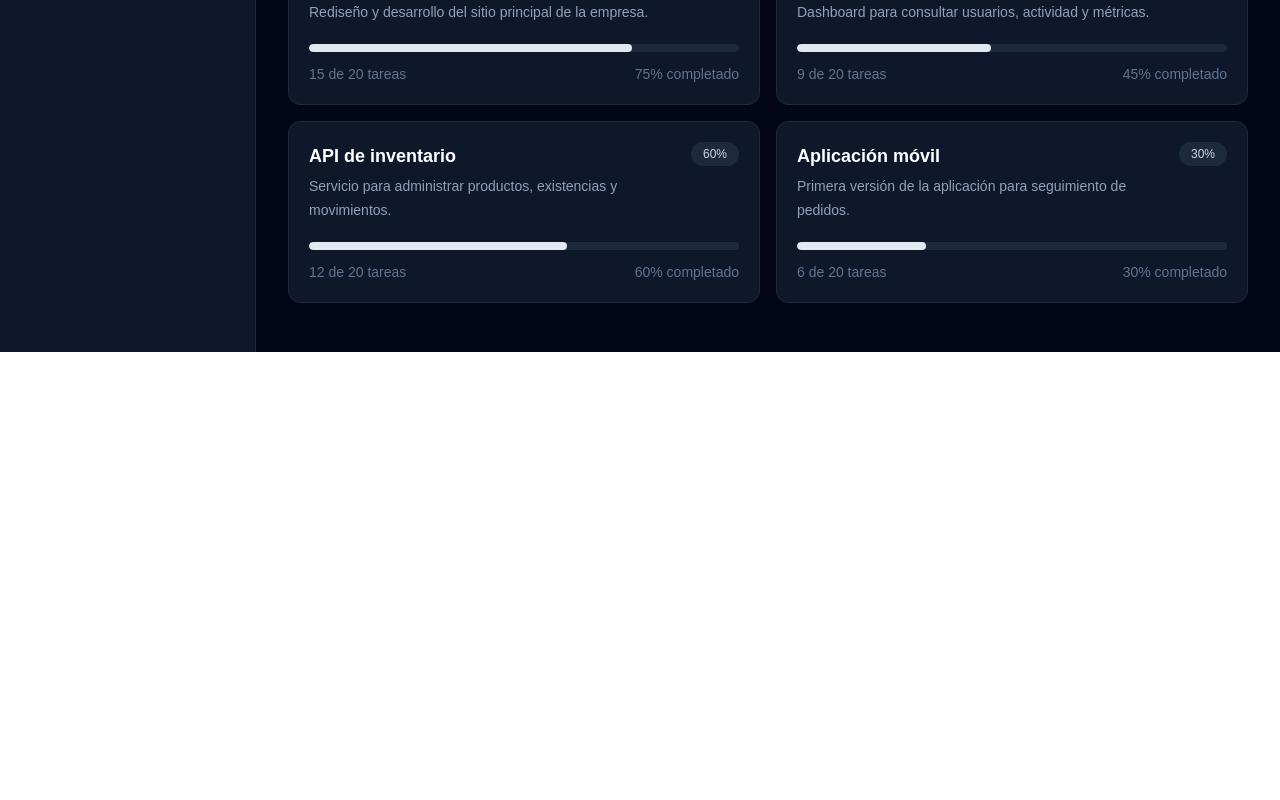
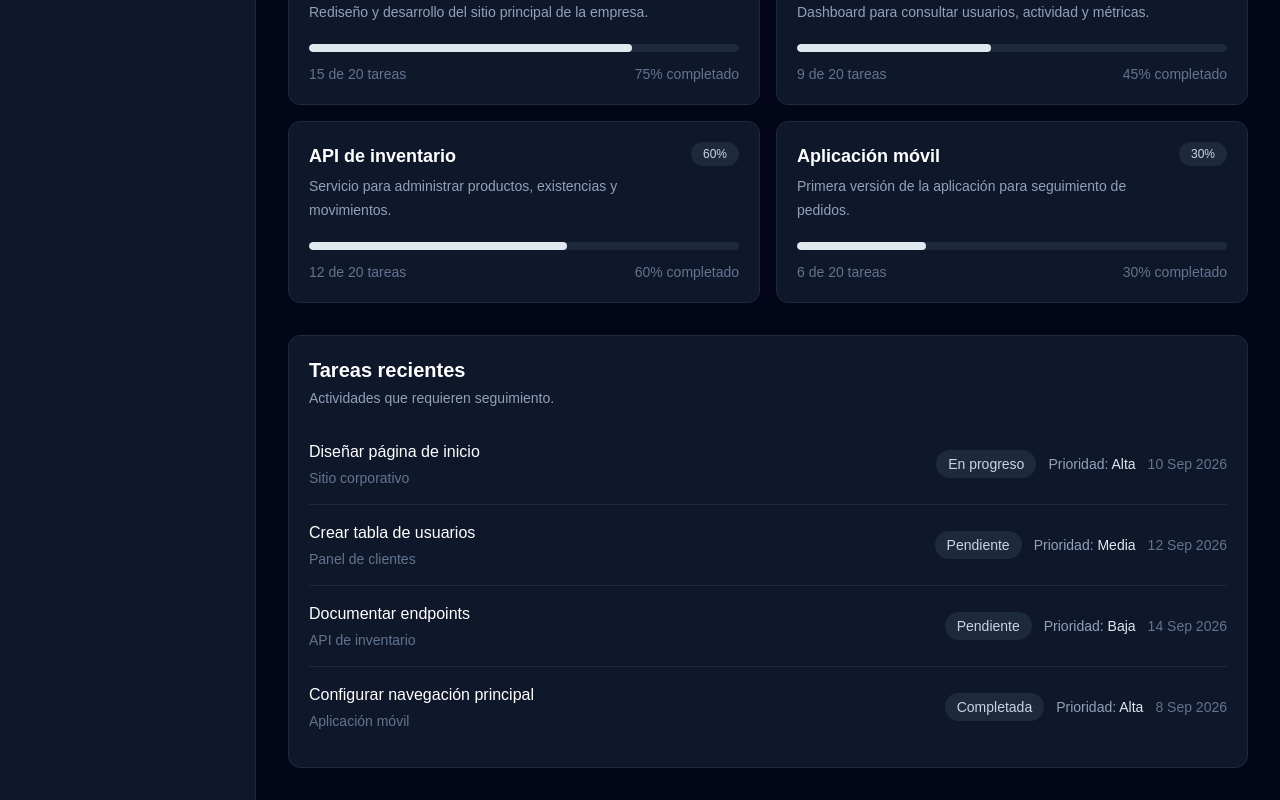
Before and after one commit to JC-ProyectosDigitales/DevTrack, a Next.js app: page / in a window 1280 px wide. Shown: the part 448-1248 px from the top of the page. Before the commit the page ends 800 px from the top, so only its background shows below. Built offline with nearby package versions, Linux system fonts and the light colour scheme.

Commit message:
feat: add recent tasks section

```diff
--- a/src/app/page.tsx
+++ b/src/app/page.tsx
@@ -2,6 +2,7 @@ import Header from "@/components/Header";
 import ProjectCard from "@/components/ProjectCard";
 import Sidebar from "@/components/Sidebar";
 import StatCard from "@/components/StatCard";
+import TaskItem from "@/components/TaskItem";
 
 export default function Home() {
   return (
@@ -84,6 +85,52 @@ export default function Home() {
                 />
               </div>
             </section>
+
+            <section className="rounded-xl border border-slate-800 bg-slate-900 p-5">
+              <div className="mb-2">
+                <h2 className="text-xl font-semibold text-white">
+                  Tareas recientes
+                </h2>
+
+                <p className="mt-1 text-sm text-slate-400">
+                  Actividades que requieren seguimiento.
+                </p>
+              </div>
+
+              <div className="mt-4">
+                <TaskItem
+                  title="Diseñar página de inicio"
+                  project="Sitio corporativo"
+                  status="En progreso"
+                  priority="Alta"
+                  dueDate="10 Sep 2026"
+                />
+
+                <TaskItem
+                  title="Crear tabla de usuarios"
+                  project="Panel de clientes"
+                  status="Pendiente"
+                  priority="Media"
+                  dueDate="12 Sep 2026"
+                />
+
+                <TaskItem
+                  title="Documentar endpoints"
+                  project="API de inventario"
+                  status="Pendiente"
+                  priority="Baja"
+                  dueDate="14 Sep 2026"
+                />
+
+                <TaskItem
+                  title="Configurar navegación principal"
+                  project="Aplicación móvil"
+                  status="Completada"
+                  priority="Alta"
+                  dueDate="8 Sep 2026"
+                />
+              </div>
+            </section>
           </div>
         </section>
       </div>
--- /dev/null
+++ b/src/components/TaskItem.tsx
@@ -0,0 +1,37 @@
+type TaskItemProps = {
+  title: string;
+  project: string;
+  status: "Pendiente" | "En progreso" | "Completada";
+  priority: "Alta" | "Media" | "Baja";
+  dueDate: string;
+};
+
+export default function TaskItem({
+  title,
+  project,
+  status,
+  priority,
+  dueDate,
+}: TaskItemProps) {
+  return (
+    <article className="flex flex-col gap-4 border-b border-slate-800 py-4 last:border-b-0 md:flex-row md:items-center md:justify-between">
+      <div>
+        <h3 className="font-medium text-white">{title}</h3>
+
+        <p className="mt-1 text-sm text-slate-500">{project}</p>
+      </div>
+
+      <div className="flex flex-wrap items-center gap-3 text-sm">
+        <span className="rounded-full bg-slate-800 px-3 py-1 text-slate-300">
+          {status}
+        </span>
+
+        <span className="text-slate-400">
+          Prioridad: <span className="text-slate-200">{priority}</span>
+        </span>
+
+        <span className="text-slate-500">{dueDate}</span>
+      </div>
+    </article>
+  );
+}
```
